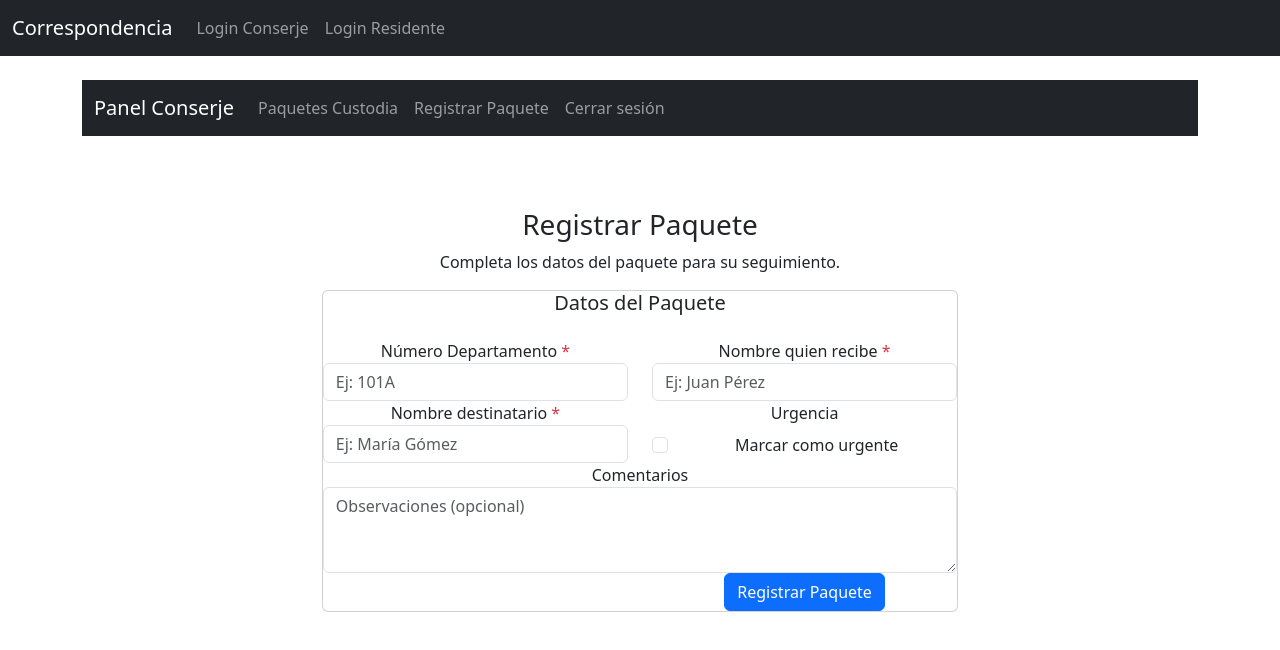
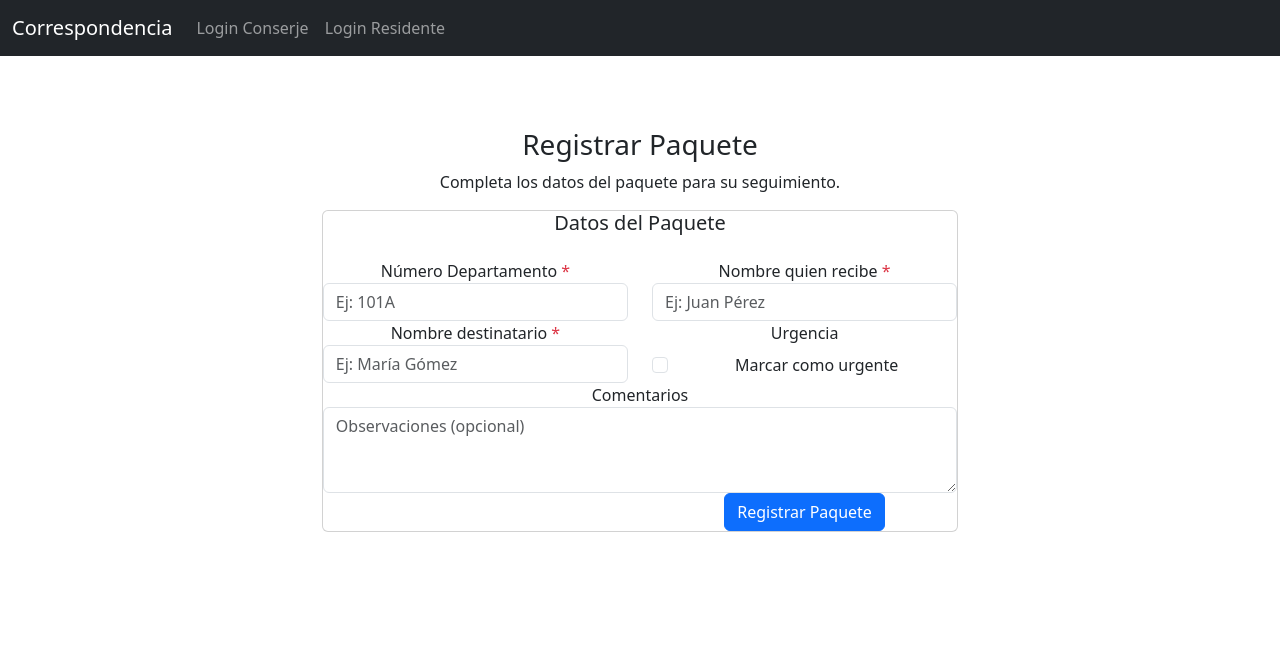
Before and after one commit to Vechegaray23/correspondencia, a React (Vite) app in the folder client/: page /register in a window 1280 px wide. Shown: the top 650 px of the page. Built offline with nearby package versions, Linux system fonts and the light colour scheme.

Commit message:
fix(ui): eliminar navbar duplicado en RegisterPaquete

```diff
--- a/client/src/pages/RegisterPaquete.jsx
+++ b/client/src/pages/RegisterPaquete.jsx
@@ -1,6 +1,6 @@
+// client/src/pages/RegisterPaquete.jsx
 import React, { useState } from 'react'
 import { useNavigate } from 'react-router-dom'
-import ConserjeNavbar from '../components/ConserjeNavbar.jsx'
 
 export default function RegisterPaquete() {
   const [depto, setDepto]               = useState('')
@@ -38,9 +38,6 @@ export default function RegisterPaquete() {
   }
 
   return (
-    <>
-      <ConserjeNavbar />
-
     <div className="container-fluid px-1 py-5 mx-auto">
       <div className="row d-flex justify-content-center">
         <div className="col-xl-7 col-lg-8 col-md-9 col-11 text-center">
@@ -149,6 +146,5 @@ export default function RegisterPaquete() {
         </div>
       </div>
     </div>
-    </>
   )
 }
```
Lines whose indentation alone changed are shown as unchanged.
